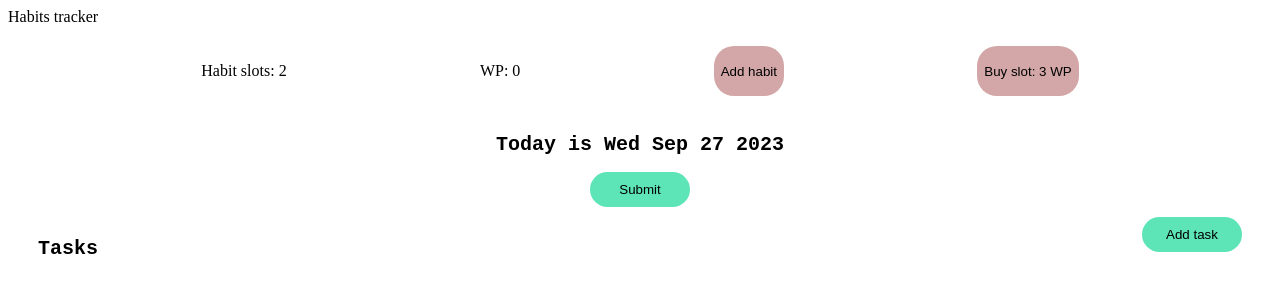
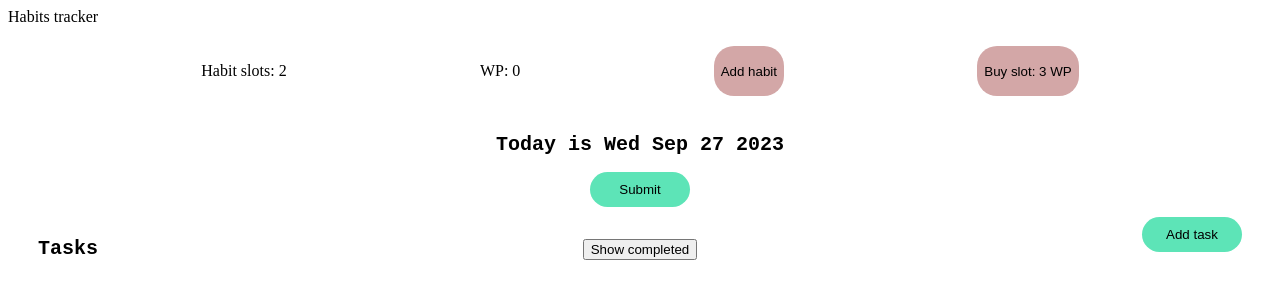
Before and after one commit to MaryutinVlad/habits-tracker-react, a React (Create React App) app: page / in a window 1280 px wide. Shown: the top 300 px of the page. Built offline with nearby package versions, Linux system fonts and the light colour scheme.

Commit message:
task completions and wp earning for tasks added

```diff
--- a/src/components/Buttons.jsx
+++ b/src/components/Buttons.jsx
@@ -5,7 +5,6 @@ export default function Buttons({
 }) {
 
   const slotCost = [ 0, 0, 3, 5, 8, 12, 17, 25, 35, 50]
-  console.log(profile)
 
   const addHabit = () => {
     onAddHabit()
--- a/src/components/Main.jsx
+++ b/src/components/Main.jsx
@@ -10,9 +10,11 @@ export default function Main() {
 
   const [ profile, setProfile ] = useState({})
   const [ habits, setHabits ] = useState({})
-  const [ tasks, setTasks ] = useState({})
+  const [ tasks, setTasks ] = useState({completed: [], available: []})
   const [ isAddPopupOpened, setIsAddPopupOpened ] = useState(false)
   const [ isTaskPopupOpened, setIsTaskPopupOpened ] = useState(false)
+
+  //   ---Popups section---
 
   const togglePopup = () => {
     setIsAddPopupOpened(!isAddPopupOpened)
@@ -21,6 +23,8 @@ export default function Main() {
   const toggleTaskPopup = () => {
     setIsTaskPopupOpened(!isTaskPopupOpened)
   }
+
+  //   ---Habits section---
 
   const addHabit = (title, type, value) => {
 
@@ -54,31 +58,6 @@ export default function Main() {
     togglePopup()
   }
 
-  const addTask = (taskName, taskPriority, taskComplexity) => {
-
-    const currentDate = new Date()
-    const entryName = currentDate.toLocaleDateString()
-
-    const updatedData = {
-      profile,
-      habits,
-      tasks: {
-        ...tasks,
-        [taskName]: {
-          created: entryName,
-          priority: taskPriority,
-          complexity: taskComplexity
-        }
-      }
-    }
-
-    localStorage.setItem("habits-tracker", JSON.stringify(updatedData))
-
-    setTasks(updatedData.tasks)
-
-    toggleTaskPopup()
-  }
-
   const saveHabits = (savedData) => {
 
     const currentDate = new Date()
@@ -98,6 +77,70 @@ export default function Main() {
     setHabits(updatedData.habits)
   }
 
+  //   ---Tasks section---
+
+  const addTask = (taskName, taskPriority, taskComplexity) => {
+
+    const currentDate = new Date()
+    const entryName = currentDate.toLocaleDateString()
+
+    const updatedData = {
+      profile,
+      habits,
+      tasks: {
+        completed: tasks.completed,
+        available: [...tasks.available,{
+          created: entryName,
+          title: taskName,
+          priority: taskPriority,
+          complexity: taskComplexity
+        }]
+      }
+    }
+
+    localStorage.setItem("habits-tracker", JSON.stringify(updatedData))
+
+    setTasks(updatedData.tasks)
+
+    toggleTaskPopup()
+  }
+
+  const completeTask = (data, reward) => {
+
+    const updatedData = {
+      profile: {
+        ...profile,
+        wp: profile.wp + reward
+      },
+      habits,
+      tasks: {
+        completed: [...tasks.completed, data],
+        available: tasks.available.filter(task => task.title !== data.title)
+      }
+    }
+
+    setProfile(updatedData.profile)
+    setTasks(updatedData.tasks)
+
+    localStorage.setItem("habits-tracker", JSON.stringify(updatedData))
+  }
+
+  const deleteTask = (title) => {
+
+    const updatedData = {
+      profile,
+      habits,
+      tasks: {
+        completed: tasks.completed,
+        available: tasks.available.filter(task => task.title !== title)
+      }
+    }
+
+    setTasks(updatedData.tasks)
+
+    localStorage.setItem("habits-tracker", JSON.stringify(updatedData))
+  }
+
   useEffect(() => {
 
     if (!localStorage.getItem("habits-tracker")) {
@@ -110,7 +153,10 @@ export default function Main() {
           slotsTotal: 0
         },
         habits: {},
-        tasks: {}
+        tasks: {
+          completed: [],
+          available: []
+        }
       }
 
       localStorage.setItem("habits-tracker", JSON.stringify(newProfile))
@@ -137,6 +183,8 @@ export default function Main() {
       <Tasks
         data={tasks}
         onAddTask={toggleTaskPopup}
+        onCompleteTask={completeTask}
+        onDeleteTask={deleteTask}
       />
       {
         isAddPopupOpened && (
--- a/src/components/Task.jsx
+++ b/src/components/Task.jsx
@@ -1,49 +1,51 @@
 import { useState } from "react"
 
 export default function Task({
-  title,
   data,
   onCompleteTask,
-  onDeleteTask
+  onDeleteTask,
+  completed
 }) {
 
   const [ isTaskExpanded, setIsTaskExpanded ] = useState(false)
 
-  const completeTask = (e) => {
-    onCompleteTask(e.target.value)
+  const completeTask = () => {
+
+    const currentDate = new Date()
+
+    const taskToComplete = {
+      ...data,
+      completedOn: currentDate.toLocaleDateString()
     }
 
-  const deleteTask = (e) => {
-    onDeleteTask(e.target.value)
+    onCompleteTask(taskToComplete)
   }
 
+  const deleteTask = () => onDeleteTask(data.title)
+
   return (
-    <>
     <li
       className="task"
       style={data.priority === 'low' ? { color: 'green'} : data.priority === 'high' ? { color: 'red'} : ''}
       onClick={() => setIsTaskExpanded(!isTaskExpanded)}
     >
-        {title}
-      </li>
+      {data.title}
       {
-        isTaskExpanded && (
+        (isTaskExpanded && !completed) && (
           <>
             <button
               onClick={completeTask}
-              value="done"
             >
               done
             </button>
             <button
               onClick={deleteTask}
-              value="delete"
             >
               delete
             </button>
           </>
         )
       }
-    </>
+    </li>
   )
 }
--- a/src/components/Tasks.jsx
+++ b/src/components/Tasks.jsx
@@ -1,3 +1,5 @@
+import { useState } from "react"
+
 import Task from "./Task"
 
 export default function Tasks({
@@ -7,21 +9,41 @@ export default function Tasks({
   onDeleteTask
 }) {
 
-  const addTask = () => {
-    onAddTask()
+  const [ showCompleted, setShowCompleted ] = useState(false)
+
+  const complexityRewards = {
+    easy: 2,
+    medium: 4,
+    hard: 6
   }
 
-  const completeTask = () => {}
+  const addTask = () => onAddTask()
+  const completeTask = (data) => onCompleteTask(data, complexityRewards[data.complexity])
+  const deleteTask = (title) => onDeleteTask(title)
 
-  const deleteTask = () => {}
+  const showCompletionDate = (startedOn, completedOn) => {
+    const [ stMonth, stDay, stYear ] = startedOn.split('/').map(value => Number(value))
+    const [ comMonth, comDay, comYear ] = completedOn.split('/').map(value => Number(value))
+    const yearsPassed = (comYear - stYear) === 0 ? '' : (comYear - stYear) === 1 ? '1 year ' : `${comYear - stYear} years `
+    const monthsPassed = (comMonth - stMonth) === 0 ? '' : (comMonth - stMonth) === 1 ? '1 month ' : `${comMonth - stMonth} months `
+    const daysPassed = (comDay - stDay) === 0 ? '0 days' : (comDay - stDay) === 1 ? '1 day' : `${comDay - stDay} days`
 
-  const taskArray = Object.keys(data)
+    return `${startedOn} - ${completedOn} (for ${yearsPassed}${monthsPassed}${daysPassed})`
+  }
 
   return (
     <div className="tasks">
       <h3 className="main__title">
         Tasks
       </h3>
+      <button
+        className="buttons__toggler"
+        onClick={() => setShowCompleted(!showCompleted)}
+      >
+        {
+          showCompleted ? 'Hide completed' : 'Show completed'
+        }
+      </button>
       <button
         className="buttons__submit"
         onClick={addTask}
@@ -30,17 +52,30 @@ export default function Tasks({
       </button>
       <ul className="tasks__container">
         {
-          taskArray.map((task) => {
+          data.available.map((task) => {
             return (
               <Task
-                key={task}
-                title={task}
-                data={data[task]}
+                key={task.title}
+                data={task}
                 onCompleteTask={completeTask}
                 onDeleteTask={deleteTask}
+                completed={false}
               />
             )
           })
+        }
+        {
+          showCompleted &&
+            data.completed.map((task) => {
+              return (
+                <li
+                  key={task.title}
+                  className="task_completed"
+                >
+                  &#10003; {task.title} ({complexityRewards[task.complexity]} WP) {showCompletionDate(task.created, task.completedOn)}
+                </li>
+              )
+            })
         }
       </ul>
     </div>
--- a/src/styles/main/buttons.css
+++ b/src/styles/main/buttons.css
@@ -19,4 +19,10 @@
   border: none;
   border-radius: 20px;
   cursor: pointer;
+  grid-area: button;
 }
+
+.buttons__toggler {
+  grid-area: toggler;
+  margin: auto;
+}
--- a/src/styles/main/main.css
+++ b/src/styles/main/main.css
@@ -7,4 +7,5 @@
 .main__title {
   font-family: monospace;
   font-size: 20px;
+  grid-area: title;
 }
--- a/src/styles/main/task.css
+++ b/src/styles/main/task.css
@@ -1,5 +1,11 @@
 .task {
   cursor: pointer;
+}
+
+.task_completed {
+  list-style-type: none;
+  color: royalblue;
+  margin-left: -17px;
 }
 
 .task:hover {
--- a/src/styles/main/tasks.css
+++ b/src/styles/main/tasks.css
@@ -1,10 +1,10 @@
 .tasks {
   display: grid;
-  grid-template-rows: 1fr 1fr;
-  grid-template-columns: 20px 1fr;
+  grid-template-rows: 65px 1fr;
+  grid-template-columns: 1fr 1fr 1fr;
   grid-template-areas:
-    "title button"
-    "tasks tasks";
+    "title toggler button"
+    "tasks tasks tasks";
   margin: 10px 30px 0;
 }
 
```
Lines whose indentation alone changed are shown as unchanged.
